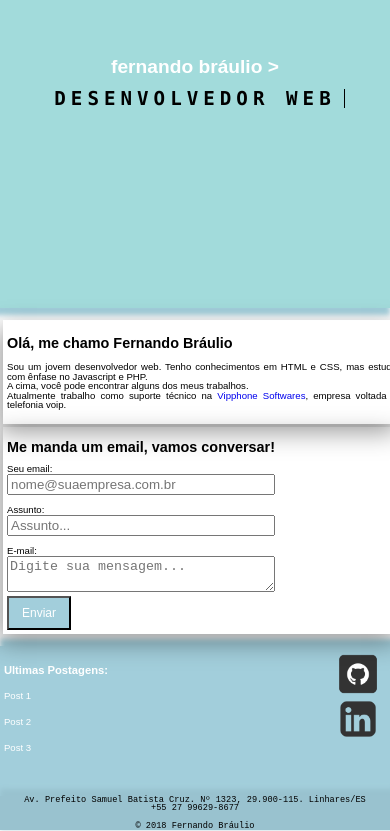
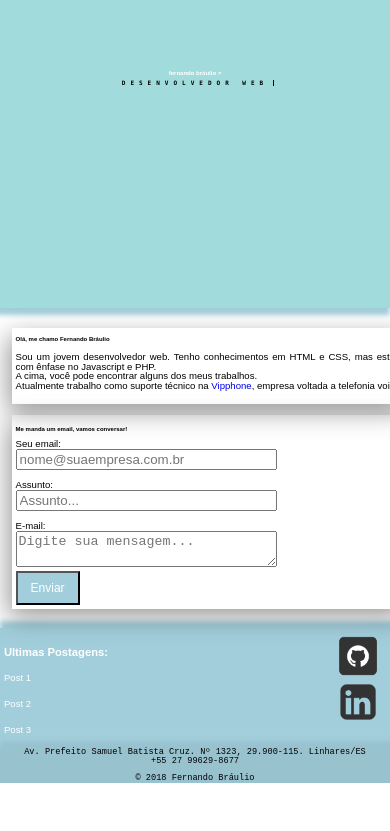
Before and after one commit to Fernando-Braulio/fernandobraulio.github.io, a plain HTML site: page index.html in a window 390 px wide. Shown: the part 156-987 px from the top of the page. After the commit the page ends 939 px from the top, so only its background shows below. Drawn offline with Linux system fonts and the light colour scheme.

Commit message:
Version 1.0.12 [mobile]

```diff
--- a/assets/css/style.css
+++ b/assets/css/style.css
@@ -66,7 +66,7 @@ p a{
 .textBox {
     flex: 1;
     margin: 0.8%;
-    opacity: 1;
+    /*opacity: 1;*/
     padding: 1%;
     box-shadow: -4px 8px 24px rgba(0,0,0,.4);
     text-align: justify;
@@ -152,12 +152,13 @@ a:hover{
     }
 }
 @media only screen and (max-width:600px){
-    body {
+    body, h1 {
         /*font-size: 73%;*/
         font-size : 60%;
     }
     header {
         height: 55vh;
+        margin-bottom: 5%;
     }
     footer h4{
         display: none;
@@ -168,6 +169,7 @@ a:hover{
     .textBox{
         width: 100%;
         float: none;
+        margin: 3%;
     }
     .button{
         padding: 8px 13px;
@@ -178,4 +180,8 @@ a:hover{
         line-height: 10px;
         display: inline-flex;
     }
+    footer{
+        height: 120px;
+        margin-top: 5%;
+    }
 }
--- a/index.html
+++ b/index.html
@@ -26,7 +26,7 @@
      <section class="about">
       <div class="textBox">
         <h1>Olá, me chamo Fernando Bráulio</h1>
-        <p>Sou um jovem desenvolvedor web. Tenho conhecimentos em HTML e CSS, mas estudo com ênfase no Javascript e PHP.<br />A cima, você pode encontrar alguns dos meus trabalhos.<br />Atualmente trabalho como suporte técnico na <a href="http://vipphone.com.br/" target="_blank">Vipphone Softwares</a>, empresa voltada a telefonia voip.</p>
+        <p>Sou um jovem desenvolvedor web. Tenho conhecimentos em HTML e CSS, mas estudo com ênfase no Javascript e PHP.<br />A cima, você pode encontrar alguns dos meus trabalhos.<br />Atualmente trabalho como suporte técnico na <a href="http://vipphone.com.br/" target="_blank">Vipphone</a>, empresa voltada a telefonia voip.</p>
       </div>
       <div class="textBox">
         <form class="email">
```
